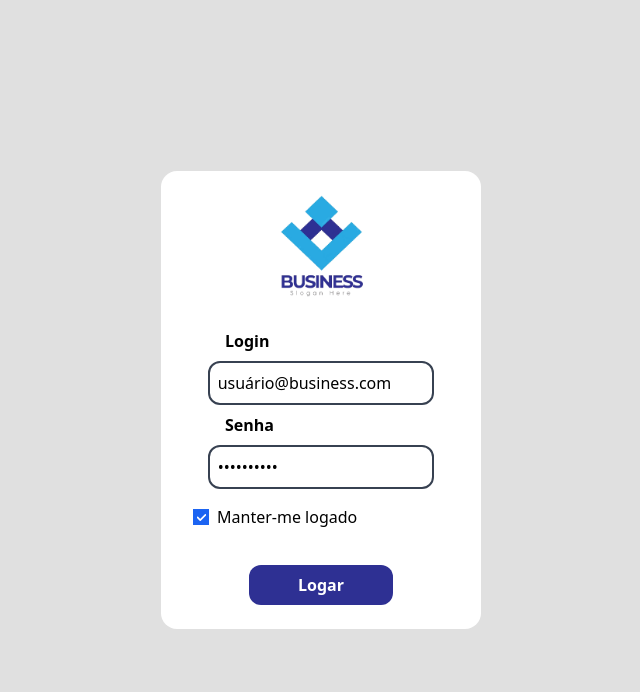
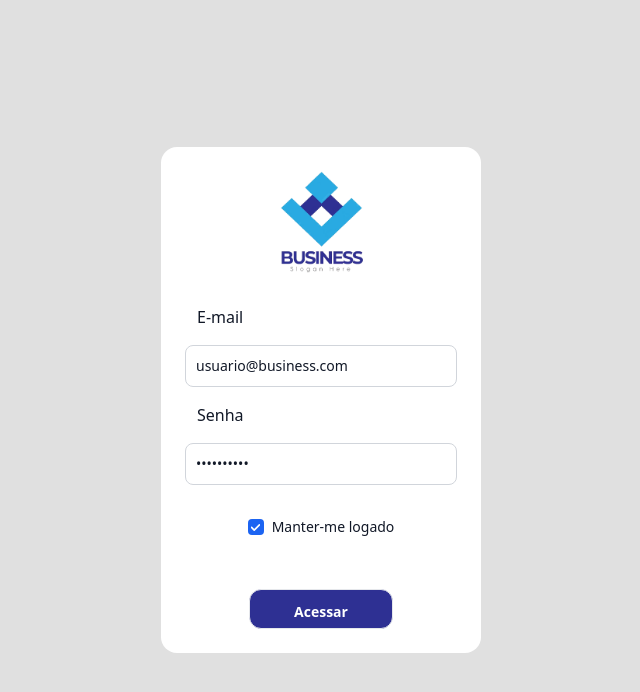
Before and after one commit to jvitor88/Sales-Dashboard, a React (Vite) app: page / in a window 1280 px wide. Shown: the top 692 px of the page, without its empty margins (319-959 px from the left). Built offline with nearby package versions, Linux system fonts and the light colour scheme.

Commit message:
inclusao_validacao_form

```diff
--- a/src/components/pages/login.jsx
+++ b/src/components/pages/login.jsx
@@ -1,24 +1,32 @@
-import { Link } from 'react-router-dom'
+import { useNavigate } from 'react-router-dom';
+import { Button, Checkbox, Label, TextInput } from 'flowbite-react';
 import logo from '../../../public/main-logo.png'
 
 const Login = () => {
 
+    const navigate = useNavigate()
+
+    const handleLogin = (event) => {
+        event.preventDefault()
+        navigate('/dashboard')
+    }
+
     return (
         <div className='flex flex-col items-center justify-center gap-8 h-screen w-screen bg-mainbg'>
-            <div className='flex flex-col justify-center items-center gap-8 bg-white w-3/12 p-6 rounded-2xl'>
+            <form className='flex flex-col justify-center items-center gap-8 bg-white w-3/12 p-6 rounded-2xl' onSubmit={handleLogin}>
                 <img src={logo} alt="Logo da Empresa" className='w-2/6' />
-                <div className='flex flex-col w-full items-center gap-2'>
-                    <span className='flex self-start font-bold pl-10'>Login</span>
-                    <input className='w-10/12 p-2 self-center border-2 border-gray-700 rounded-xl' type="email" defaultValue='usuário@business.com' />
-                    <span className='flex self-start font-bold pl-10'>Senha</span>
-                    <input className='w-10/12 p-2 self-center border-2 border-gray-700 rounded-xl' type="password" defaultValue='mecontrata' />
-                    <div className='flex items-center self-start gap-2 m-2'>
-                        <input type="checkbox" id="logon" defaultChecked />
-                        <label htmlFor="logon">Manter-me logado</label>
-                    </div>
-                    <Link to='/dashboard'><button className='mt-5 p-1 w-36 h-10 bg-primary text-white font-bold rounded-xl'>Logar</button></Link>
+                <div className='flex flex-col gap-4 w-full'>
+                    <Label htmlFor="email1" value="E-mail" className='text-base font ml-3'/>
+                    <TextInput id="email1" type="email" placeholder="user@business.com" defaultValue='usuario@business.com' required />
+                    <Label htmlFor="password1" value="Senha" className='text-base font ml-3'/>
+                    <TextInput id="password1" type="password" defaultValue='mecontrata' required />
                 </div>
-            </div>
+                <div className="flex items-center gap-2">
+                    <Checkbox id="remember" defaultChecked/>
+                    <Label htmlFor="remember">Manter-me logado</Label>
+                </div>
+                <Button type="submit" className='mt-5 p-1 w-36 h-10 bg-primary text-white font-bold rounded-xl'>Acessar</Button>
+            </form>
         </div>
     )
 }
```
